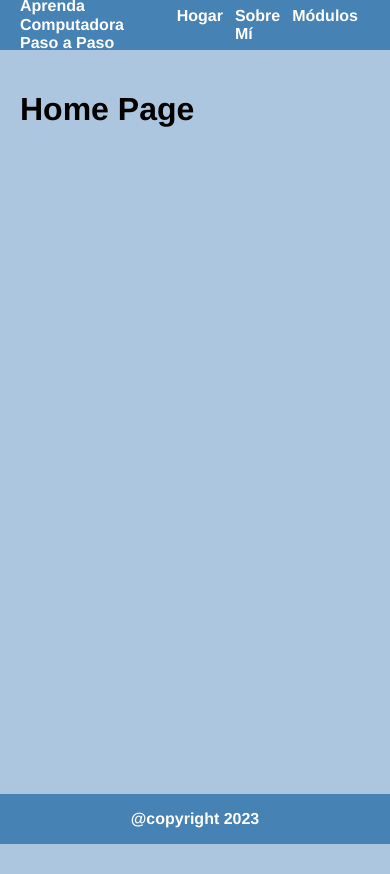
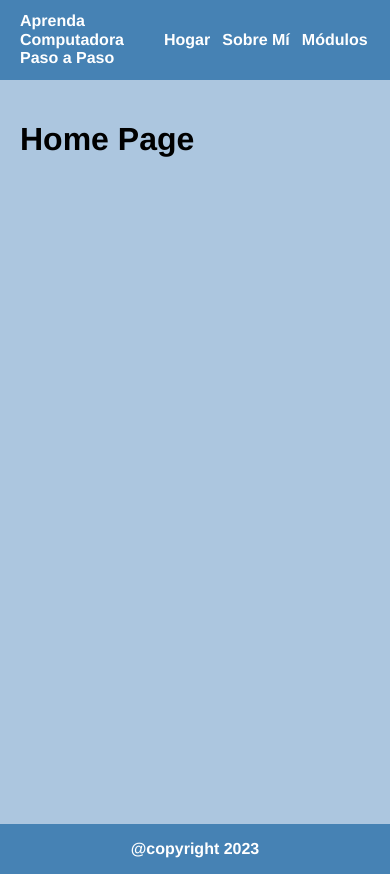
Before and after one commit to Redrogue12/aprenda-computadora, a Vue app: page / in a window 390 px wide. Before the commit the page ends 844 px from the top, so only its background shows below. Built offline with nearby package versions, Linux system fonts and the light colour scheme.

Commit message:
fix: adjust navbar height on mobile devices

```diff
--- a/src/layout/Navbar.vue
+++ b/src/layout/Navbar.vue
@@ -83,6 +83,7 @@ export default {
   align-self: center;
   list-style-type: none;
   display: flex;
+  white-space: nowrap;
 }
 .nav-item {
   margin-right: 12px;
@@ -91,4 +92,10 @@ export default {
   cursor: pointer;
   text-decoration: underline;
 }
+
+@media screen and (max-width: 480px) {
+  #navbar {
+    height: 80px
+  }
+}
 </style>
```
